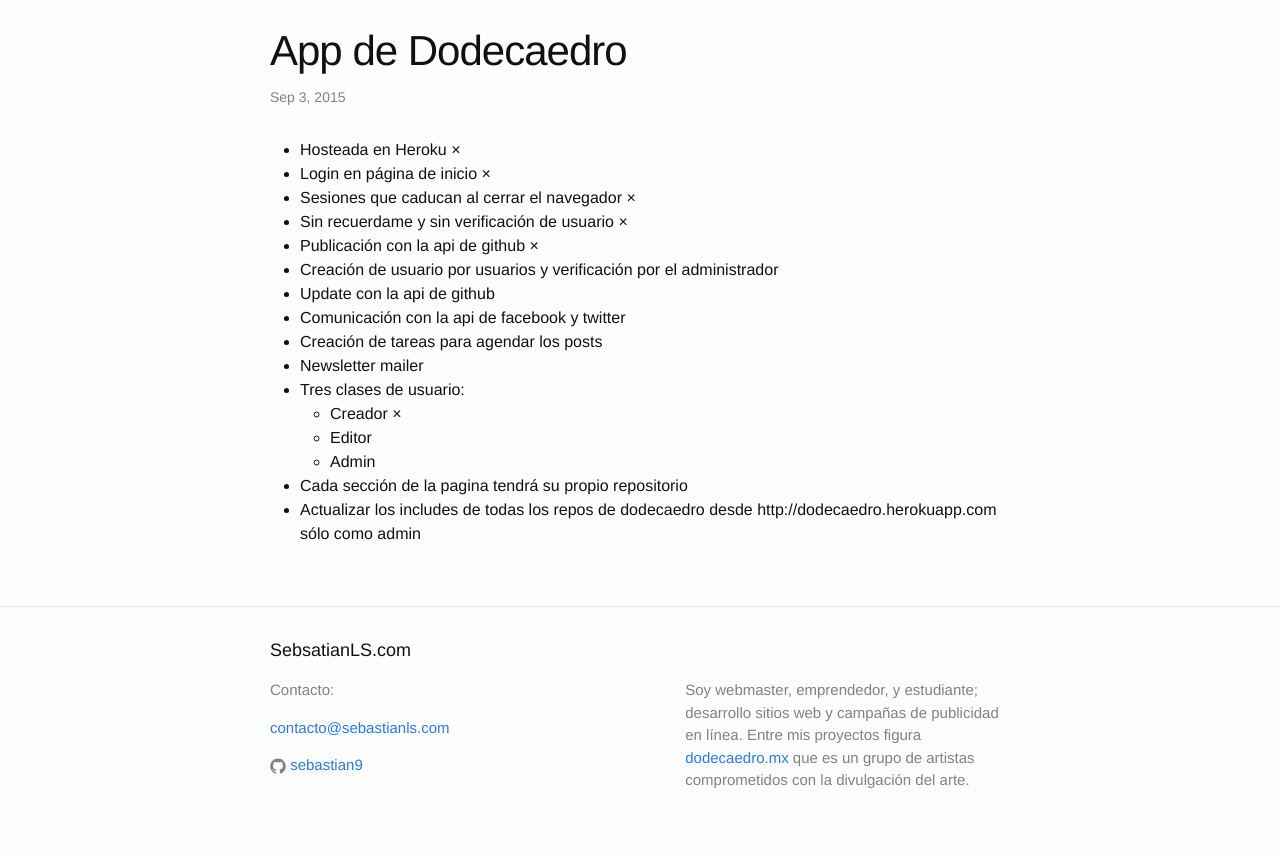
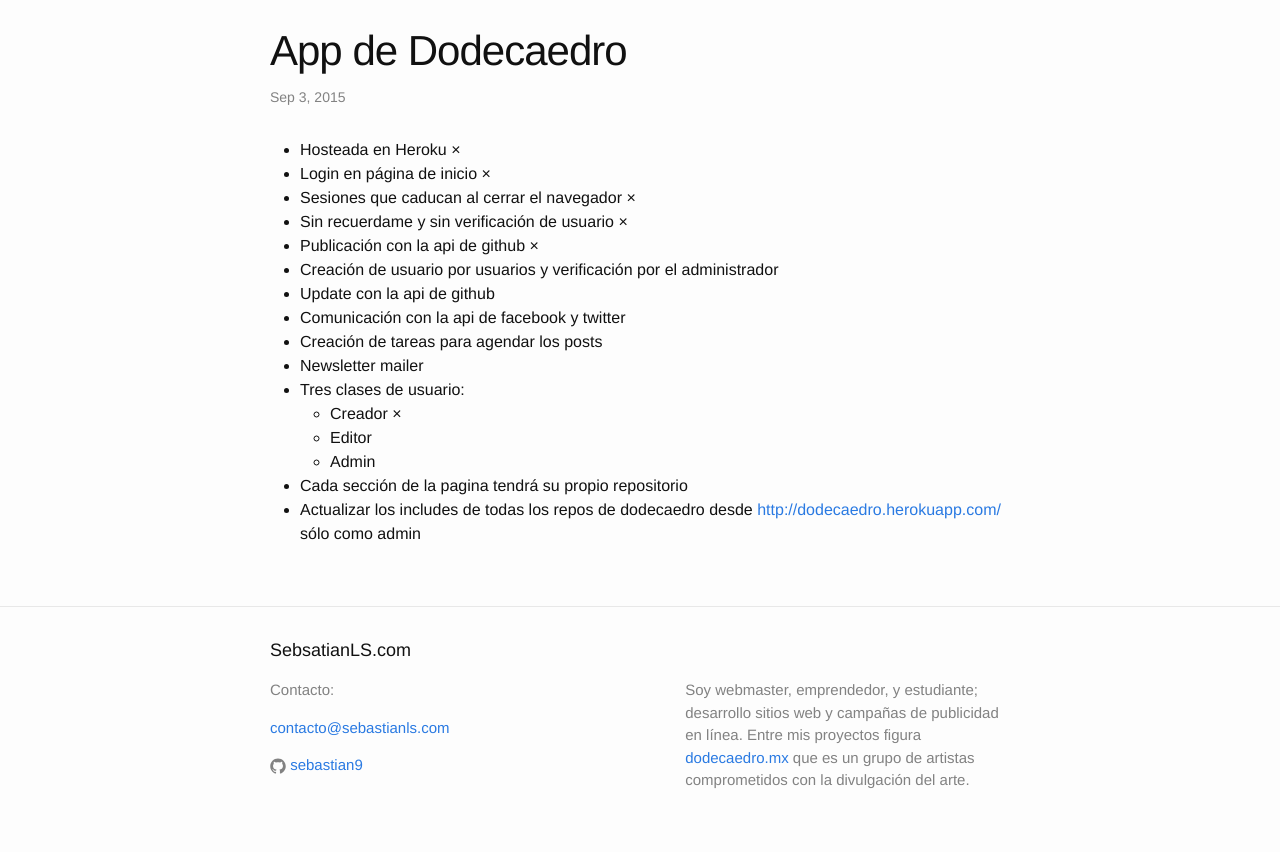
Before and after one commit to sebastian9/proyectos, a Jekyll site: the page built from _posts/2015-09-03-dodecaedro-app.markdown, in a window 1280 px wide. Shown: the part 100-952 px from the top of the page. Built offline with Jekyll 4.4.1, drawn with Linux system fonts in a browser that asks for light colours.

```diff
--- a/_posts/2015-09-03-dodecaedro-app.markdown
+++ b/_posts/2015-09-03-dodecaedro-app.markdown
@@ -18,4 +18,4 @@ title: App de Dodecaedro
 	+ Editor
 	+ Admin
 + Cada sección de la pagina tendrá su propio repositorio
-+ Actualizar los includes de todas los repos de dodecaedro desde http://dodecaedro.herokuapp.com sólo como admin
++ Actualizar los includes de todas los repos de dodecaedro desde <http://dodecaedro.herokuapp.com/> sólo como admin
```
